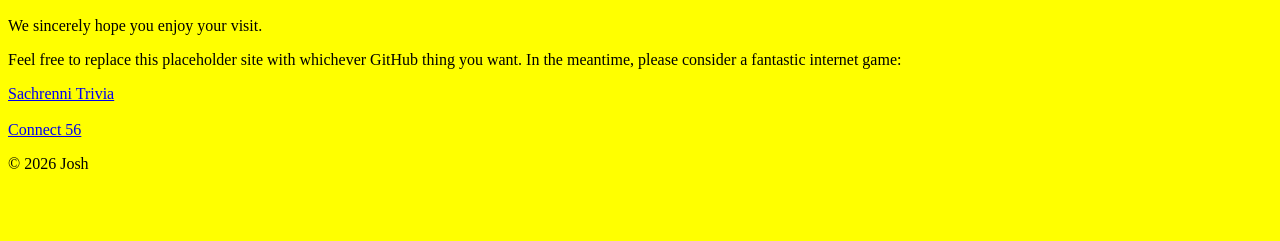
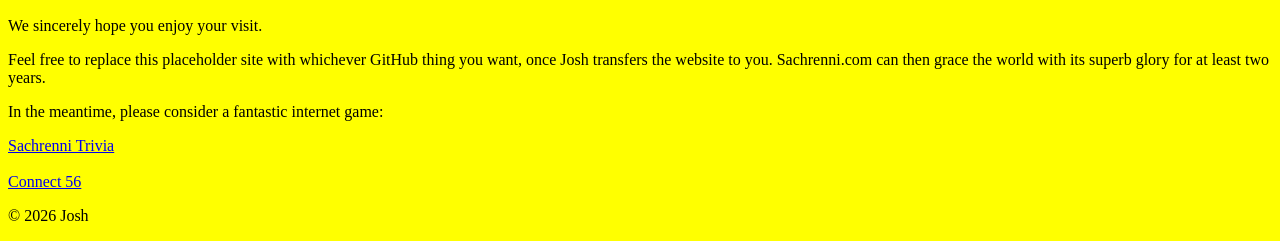
Before and after one commit to jtnapper/sachrenni, a plain HTML site: page index.html in a window 1280 px wide. Shown: the part 583-824 px from the top of the page. Before the commit the page ends 800 px from the top, so only its background shows below. Drawn offline with Linux system fonts and the light colour scheme.

Commit message:
Update index.html

```diff
--- a/index.html
+++ b/index.html
@@ -11,7 +11,8 @@ h1	{color:grey}
 <h1>Welcome to Sachrenni.com</h1>
 <img src="sachrenni.jpg" alt="An image of Sachrenni looking glorious" width="500" height="500">
 <p>We sincerely hope you enjoy your visit.</p>
-<p>Feel free to replace this placeholder site with whichever GitHub thing you want. In the meantime, please consider a fantastic internet game:</p>
+<p>Feel free to replace this placeholder site with whichever GitHub thing you want, once Josh transfers the website to you. Sachrenni.com can then grace the world with its superb glory for at least two years.</p>
+<p>In the meantime, please consider a fantastic internet game:</p>
 <a href="quiz.html">Sachrenni Trivia</a><br></br>
 <a href="tictactoe.html">Connect 56</a>
 <p>© 2026 Josh</p>
```
